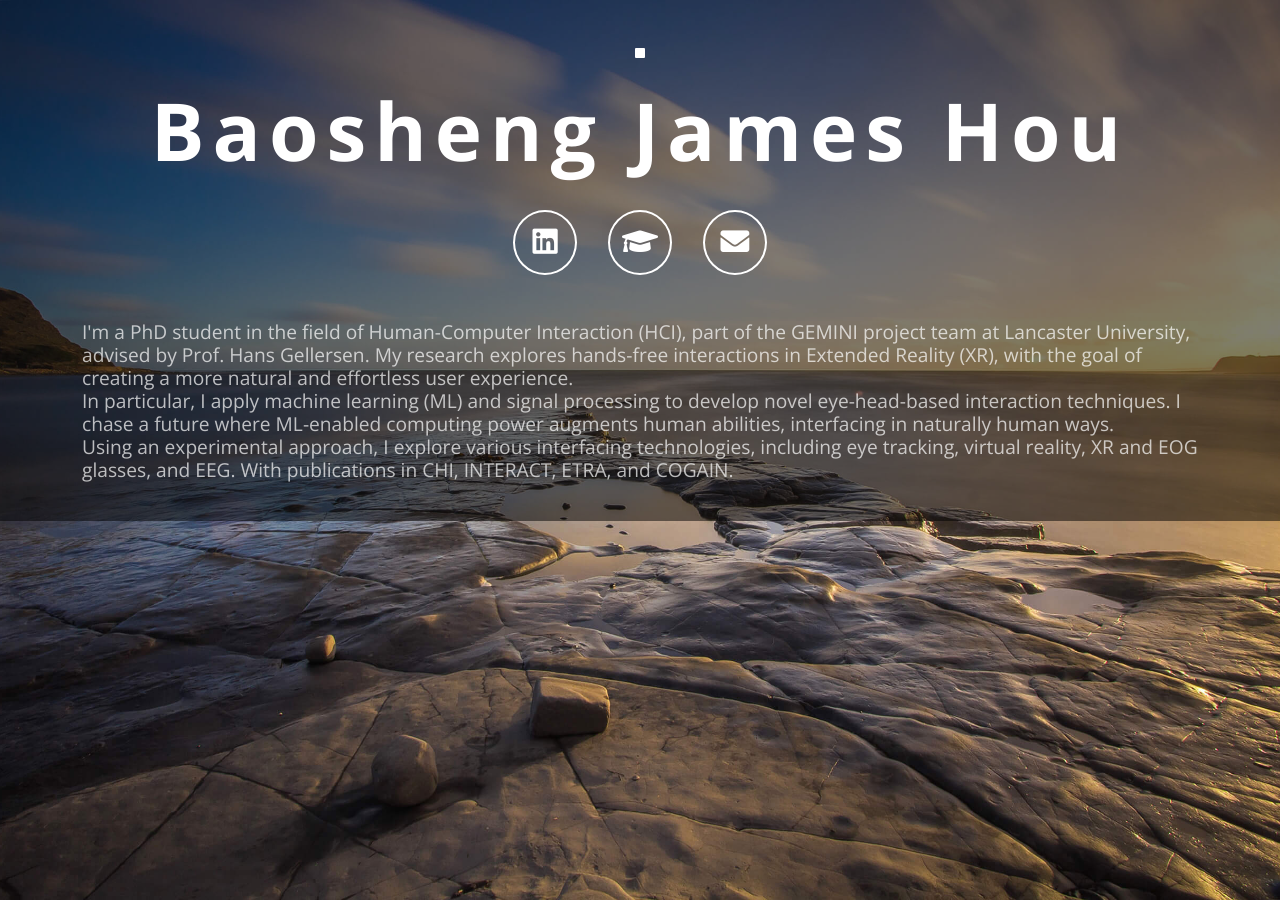
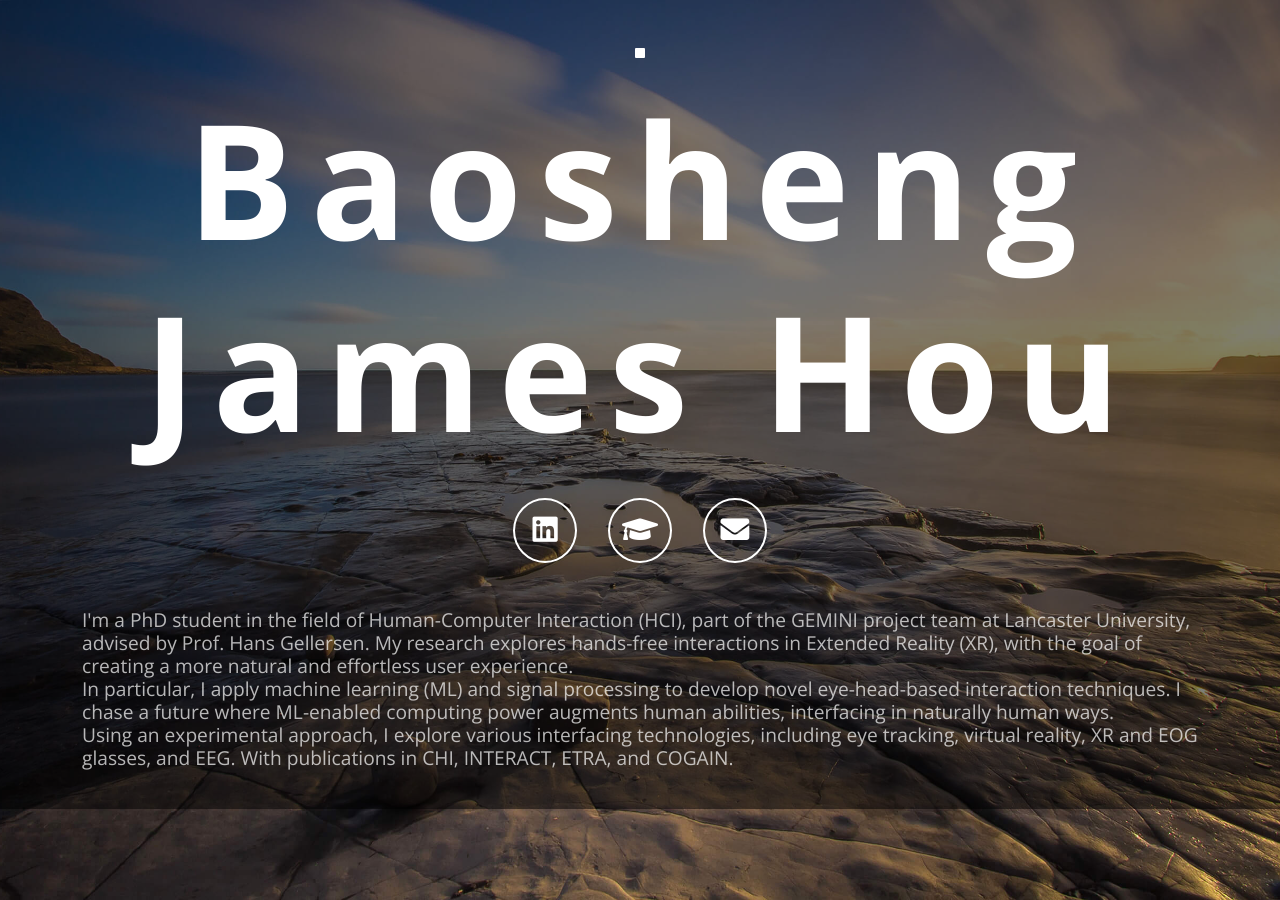
Before and after one commit to baoshengjameshou/baoshengjameshou.github.io, a Jekyll site: the page built from docs/index.html, in a window 1280 px wide. Built offline with Jekyll 4.4.1, drawn with Linux system fonts in a browser that asks for light colours; grey boxes are pictures that could not be loaded.

Commit message:
Update theme.scss adjust font sozes

```diff
--- a/docs/css/theme.scss
+++ b/docs/css/theme.scss
@@ -51,14 +51,14 @@ h1 {
     @media (max-width: 575.98px) {  /* used on bootstrap size 'xs' */
         letter-spacing: 0;
     }
-    font-size: 5em;
+    font-size: 10em;
 }
 h3 {
     font-size: 1.2em;
 }
 h4 {
     font-size: 1.2em;
-    font-weight: 200;
+    font-weight: 50;
 }
 
 
```
